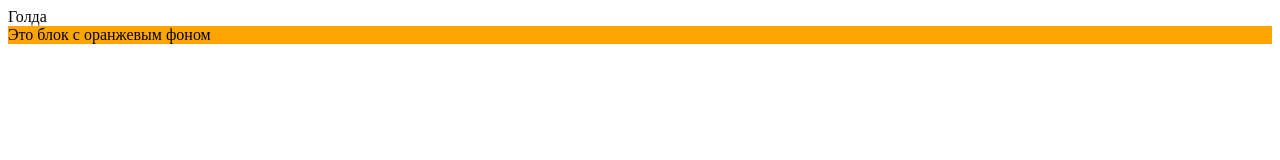
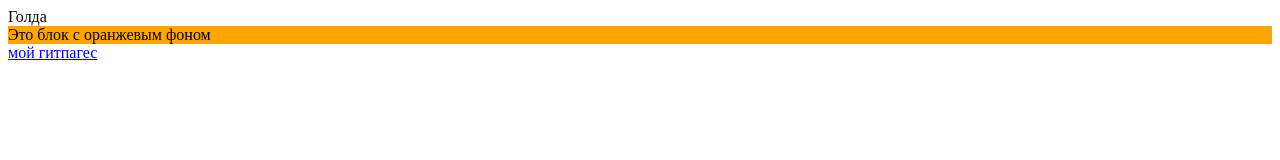
Before and after one commit to mechanick229/18-11-26, a plain HTML site: page index.html in a window 1280 px wide. Drawn offline with Linux system fonts and the light colour scheme.

Commit message:
href_on_gitpages

```diff
--- a/index.html
+++ b/index.html
@@ -13,7 +13,9 @@
   Это блок с оранжевым фоном
 </div>
     <div>
-
+        <a href="https://mechanick229.github.io/18-11-26/">
+            мой гитпагес
+        </a>
     </div>
 
 </body>
```
